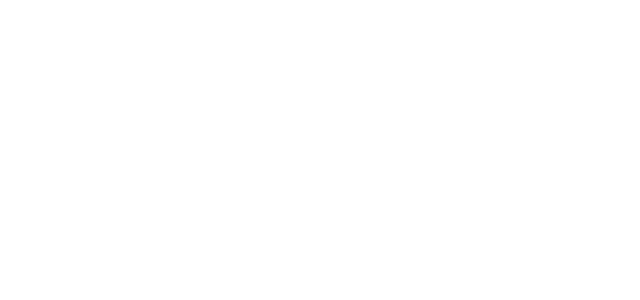
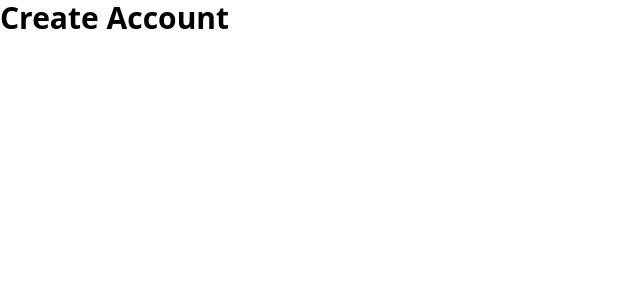
Before and after one commit to asloofdev/KingSha, a React (Vite) app in the folder frontend/: page /register in a window 1280 px wide. Before the commit this address had no page. Shown: the top 300 px of the page, without its empty margins (0-640 px from the left). Built offline with nearby package versions, Linux system fonts and the light colour scheme.

Commit message:
f - intialize the react hook form

```diff
--- a/frontend/package.json
+++ b/frontend/package.json
@@ -13,6 +13,7 @@
     "@tailwindcss/vite": "^4.1.10",
     "react": "^19.1.0",
     "react-dom": "^19.1.0",
+    "react-hook-form": "^7.58.1",
     "react-router-dom": "^7.6.2",
     "tailwindcss": "^4.1.10"
   },
--- a/frontend/src/App.tsx
+++ b/frontend/src/App.tsx
@@ -5,6 +5,7 @@
 
 } from "react-router-dom"
 import Layout from "./Layout"
+import Register from "./pages/Register"
 
 function App() {
 
@@ -16,6 +17,11 @@
 
           </Layout>
         }>
+        </Route>
+
+        <Route path="/register" element={
+         <Register/>
+        }>
 
         </Route>
       </Routes>
--- /dev/null
+++ b/frontend/src/pages/Register.tsx
@@ -0,0 +1,18 @@
+import { useForm } from "react-hook-form";
+
+
+
+const Register =  () =>{
+
+
+
+    return(
+        <form action="" className="flex felx-col gapt-5">
+            <h2 className="text-3xl font-bold">
+                Create Account
+            </h2>
+        </form>
+    )
+}
+
+export default Register;
```
Also changed, not shown: 1 other file (tests, documents, lock files or other folders).
